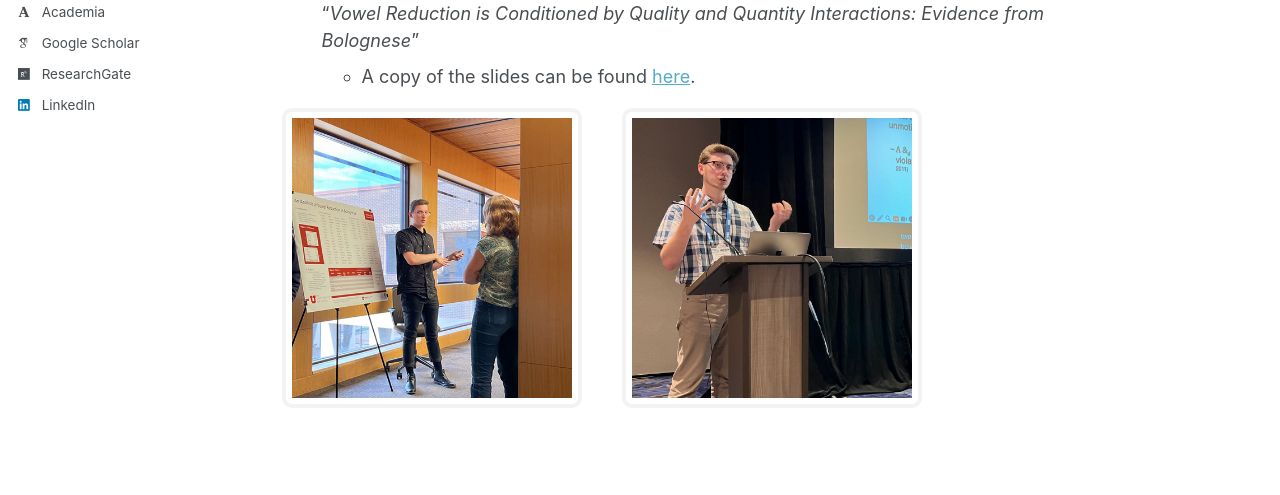
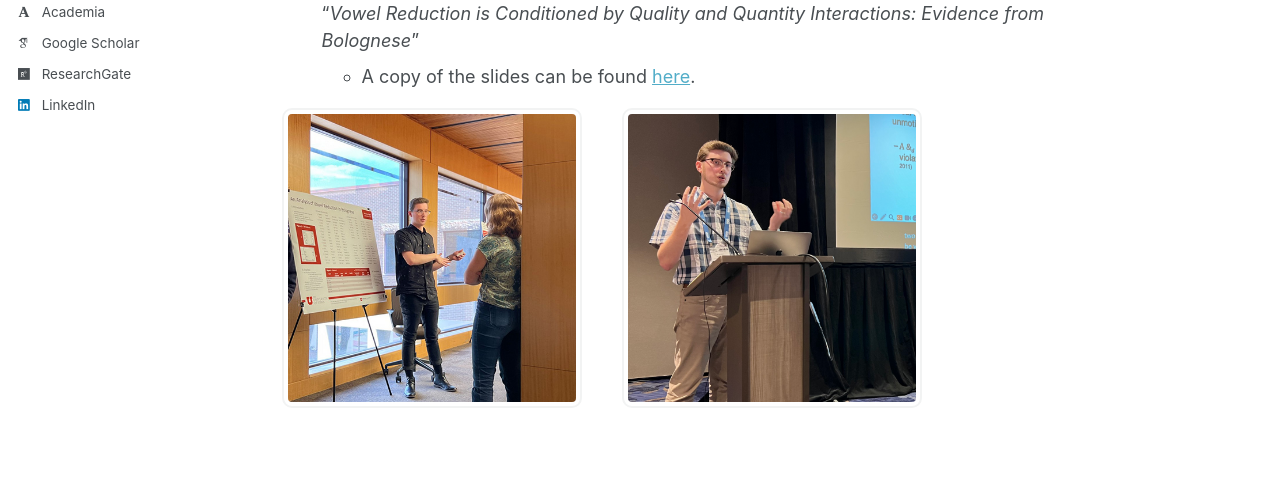
Before and after one commit to bosgan/bosgan.github.io, a Jekyll site: the page built from _pages/about.md, in a window 1280 px wide and 1176 px high. Shown: the part 451-946 px from the top of the window. Built offline with Jekyll 4.4.1, drawn with Linux system fonts in a browser that asks for light colours; some web fonts are replaced; a script that is not in the unit is left out.

Commit message:
Update custom.scss

```diff
--- a/_sass/custom.scss
+++ b/_sass/custom.scss
@@ -10,9 +10,9 @@
 }
 
 .framed-photo {
-  padding: 6px;
+  padding: 4px;
   border-radius: 10px;
-  border: 4px solid var(--global-border-color);
+  border: 2px solid var(--global-border-color);
   background: var(--global-bg-color);
   background-clip: padding-box;
 }
```
